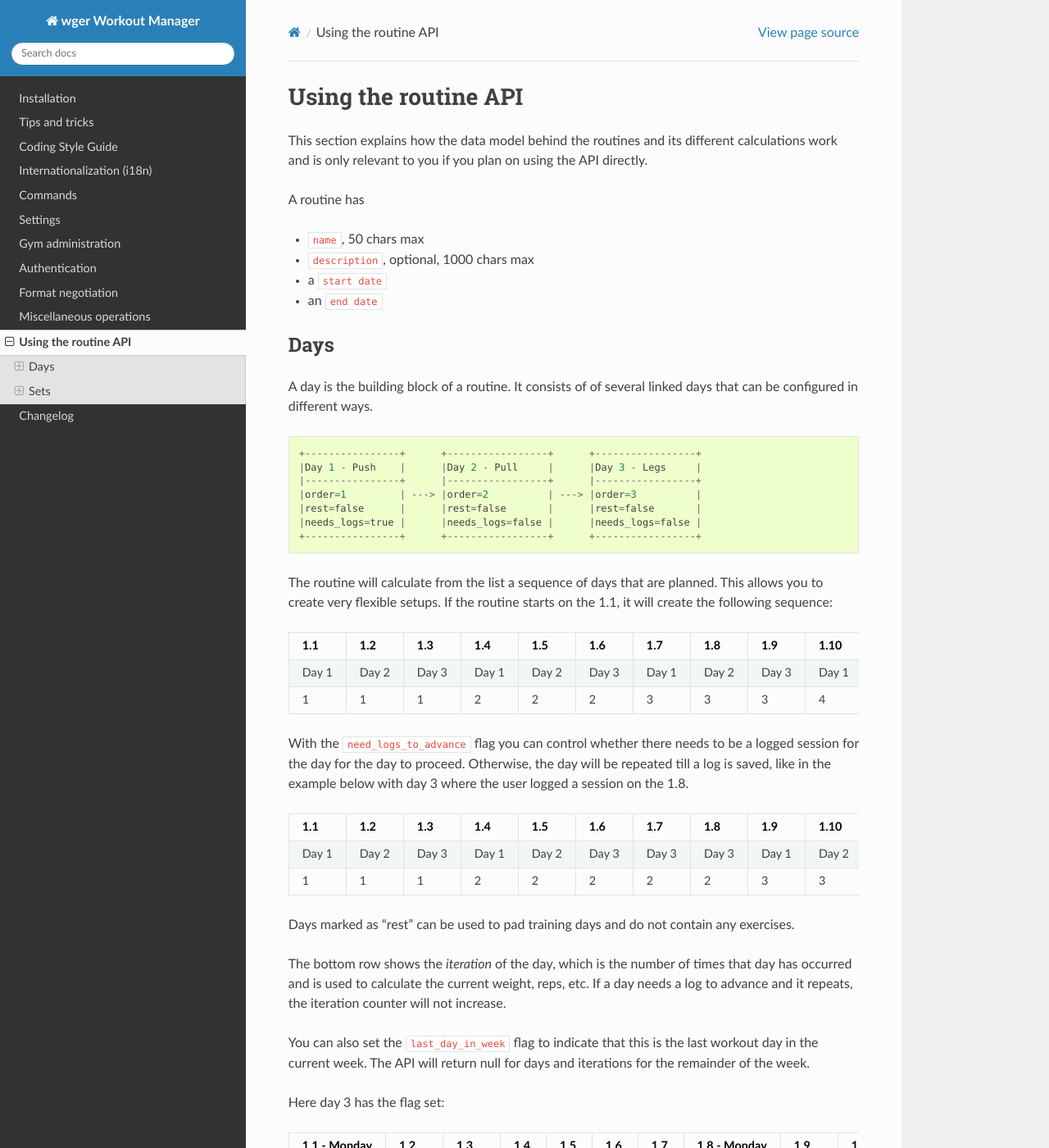
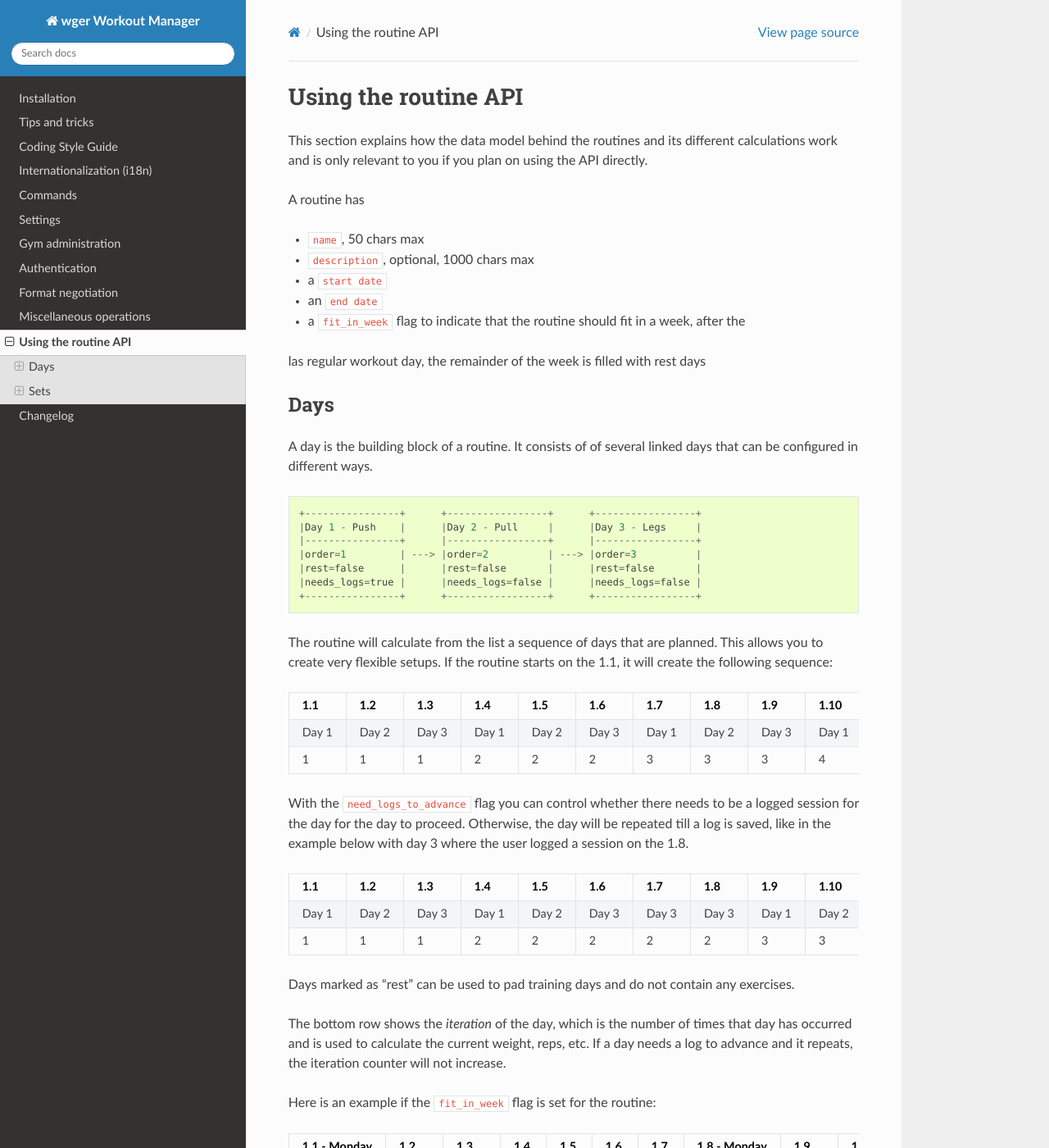
Before and after one commit to wger-project/docs, a Sphinx documentation site: the page built from docs/routines.rst, in a window 1280 px wide and 1400 px high. Shown: the whole window at 82% size. Built offline with Sphinx 7.4.7 and the Read the Docs theme 3.1.0, drawn with Linux system fonts in a browser that asks for light colours.

Commit message:
Days don't have a last_day_in_week flag anymore

```diff
--- a/docs/routines.rst
+++ b/docs/routines.rst
@@ -13,6 +13,8 @@ A routine has
 * ``description``, optional, 1000 chars max
 * a ``start date``
 * an ``end date``
+* a ``fit_in_week`` flag to indicate that the routine should fit in a week, after the
+las regular workout day, the remainder of the week is filled with rest days
 
 Days
 ----
@@ -114,12 +116,7 @@ The bottom row shows the *iteration* of the day, which is the number of times th
 has occurred and is used to calculate the current weight, reps, etc. If a day needs a log
 to advance and it repeats, the iteration counter will not increase.
 
-You can also set the ``last_day_in_week`` flag to indicate that this is the last workout
-day in the current week. The API will return null for days and iterations for the remainder
-of the week.
-
-
-Here day 3 has the flag set:
+Here is an example if the ``fit_in_week`` flag is set for the routine:
 
 .. list-table::
    :header-rows: 1
```
